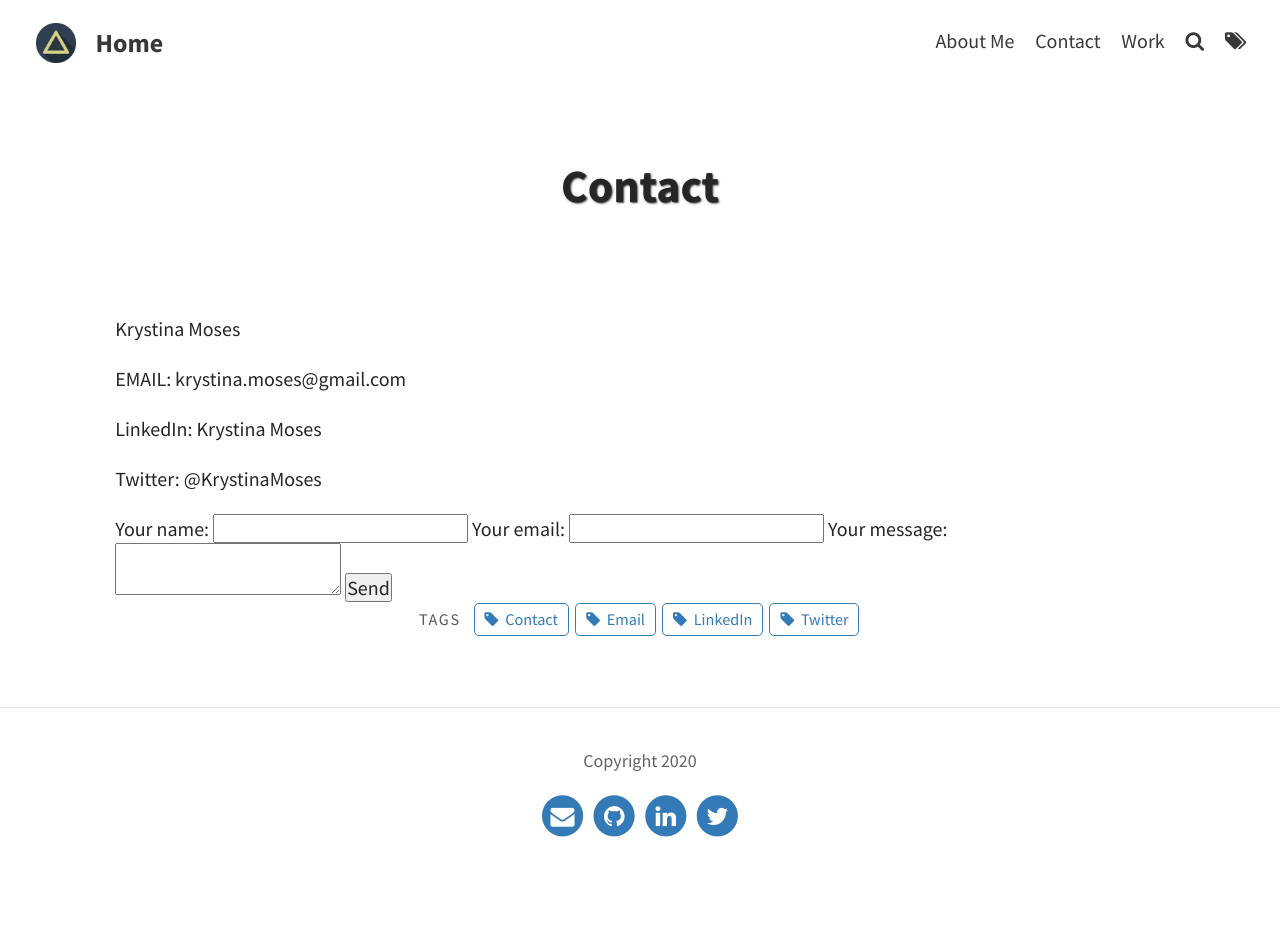
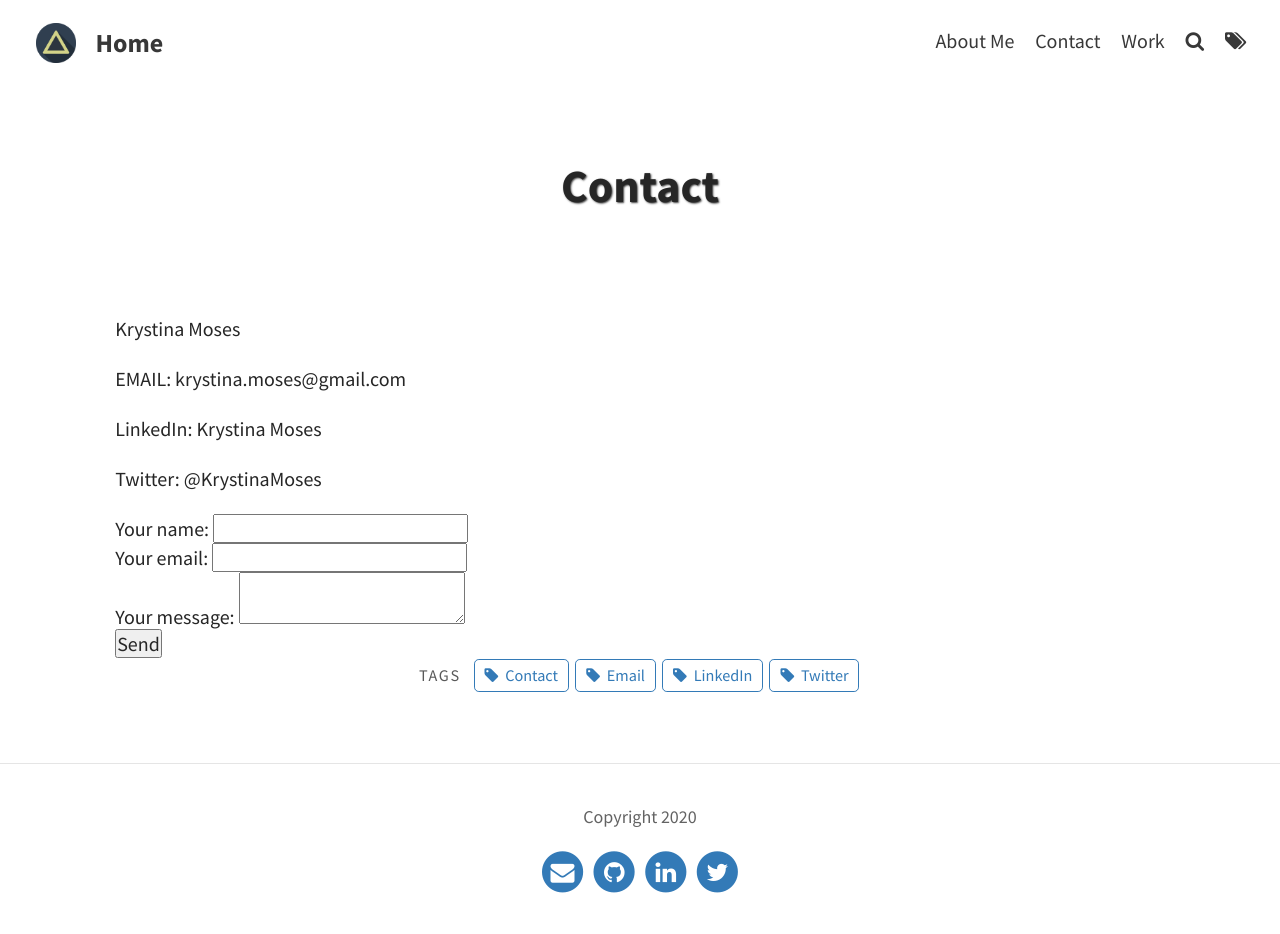
Before and after one commit to knmoses/knmoses.github.io, a Jekyll site: the page built from pages/contact.md, in a window 1280 px wide. Built offline with Jekyll 4.4.1, drawn with Linux system fonts in a browser that asks for light colours; before the commit the page ends 900 px from its top, so only the background shows below that.

Commit message:
Update contact.md

```diff
--- a/pages/contact.md
+++ b/pages/contact.md
@@ -21,17 +21,15 @@ Twitter: @KrystinaMoses
 >
   <label>
     Your name:
-    <input type="text" name="name">
+    <input type="text" name="name"><br />
   </label>
-
   <label>
     Your email:
-    <input type="text" name="_replyto">
+    <input type="text" name="_replyto"><br />
   </label>
-
   <label>
     Your message:
-    <textarea name="message"></textarea>
+    <textarea name="message"></textarea><br />
   </label>
 
   <!-- your other form fields go here -->
```
